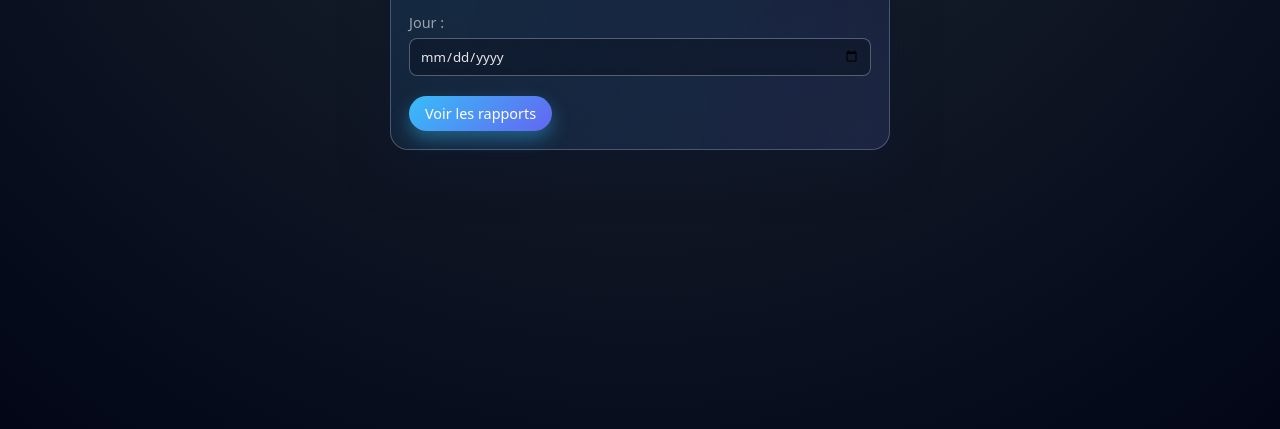
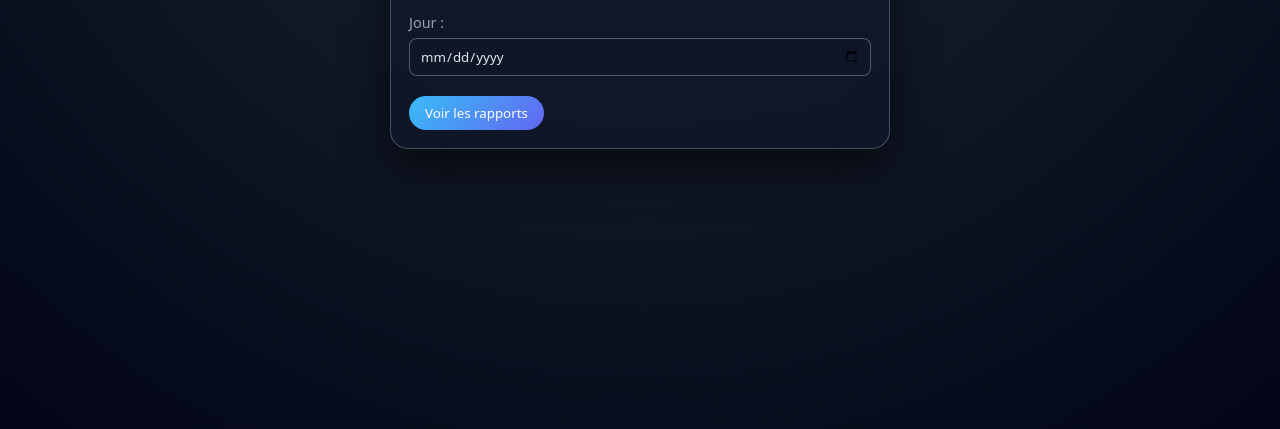
Before and after one commit to migniaxroblox/Rapports-Journaliers-De-Carter-Walker, a website: page index.html in a window 1280 px wide. Shown: the part 371-800 px from the top of the page. Drawn offline with Linux system fonts and the light colour scheme.

Commit message:
Update style.css

```diff
--- a/style.css
+++ b/style.css
@@ -22,14 +22,10 @@ body {
 }
 
 .glass-card {
-  background: radial-gradient(circle at top left, rgba(56, 189, 248, 0.12), transparent),
-              radial-gradient(circle at bottom right, rgba(129, 140, 248, 0.12), transparent),
-              rgba(15, 23, 42, 0.85);
+  background: rgba(15, 23, 42, 0.75);
   border-radius: 18px;
   border: 1px solid rgba(148, 163, 184, 0.4);
-  box-shadow:
-    0 18px 45px rgba(15, 23, 42, 0.9),
-    0 0 0 1px rgba(15, 23, 42, 0.8);
+  box-shadow: 0 18px 45px rgba(0,0,0,0.6);
   backdrop-filter: blur(18px);
   padding: 18px;
 }
@@ -41,18 +37,13 @@ label {
   margin-bottom: 6px;
 }
 
-input[type="date"],
-input[type="text"],
-input[type="password"],
-textarea {
+input, textarea {
   width: 100%;
   padding: 8px 10px;
   border-radius: 8px;
   border: 1px solid rgba(148, 163, 184, 0.5);
   background: rgba(15, 23, 42, 0.7);
   color: #e5e7eb;
-  outline: none;
-  backdrop-filter: blur(10px);
   margin-bottom: 10px;
 }
 
@@ -60,16 +51,12 @@ textarea {
   border: none;
   border-radius: 999px;
   padding: 8px 16px;
-  font-size: 0.9rem;
   cursor: pointer;
-  transition: transform 0.08s ease, box-shadow 0.08s ease, background 0.15s ease;
-  display: inline-block;
 }
 
 .btn.primary {
   background: linear-gradient(135deg, #38bdf8, #6366f1);
   color: white;
-  box-shadow: 0 8px 18px rgba(56, 189, 248, 0.4);
 }
 
 .btn.secondary {
@@ -87,13 +74,10 @@ textarea {
   display: flex;
   justify-content: space-between;
   align-items: center;
-  gap: 10px;
 }
 
 .editor-area {
   min-height: 220px;
-  max-height: 500px;
-  overflow-y: auto;
   padding: 10px;
   border-radius: 10px;
   border: 1px solid rgba(148, 163, 184, 0.7);
```
